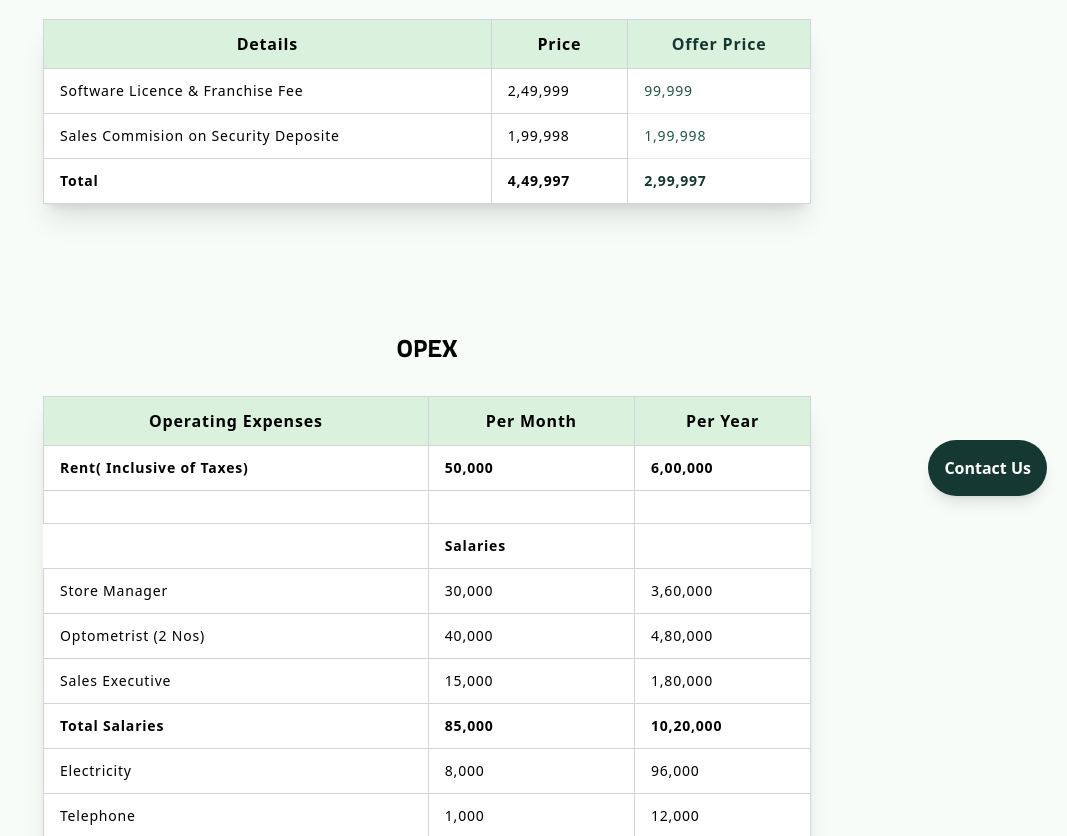
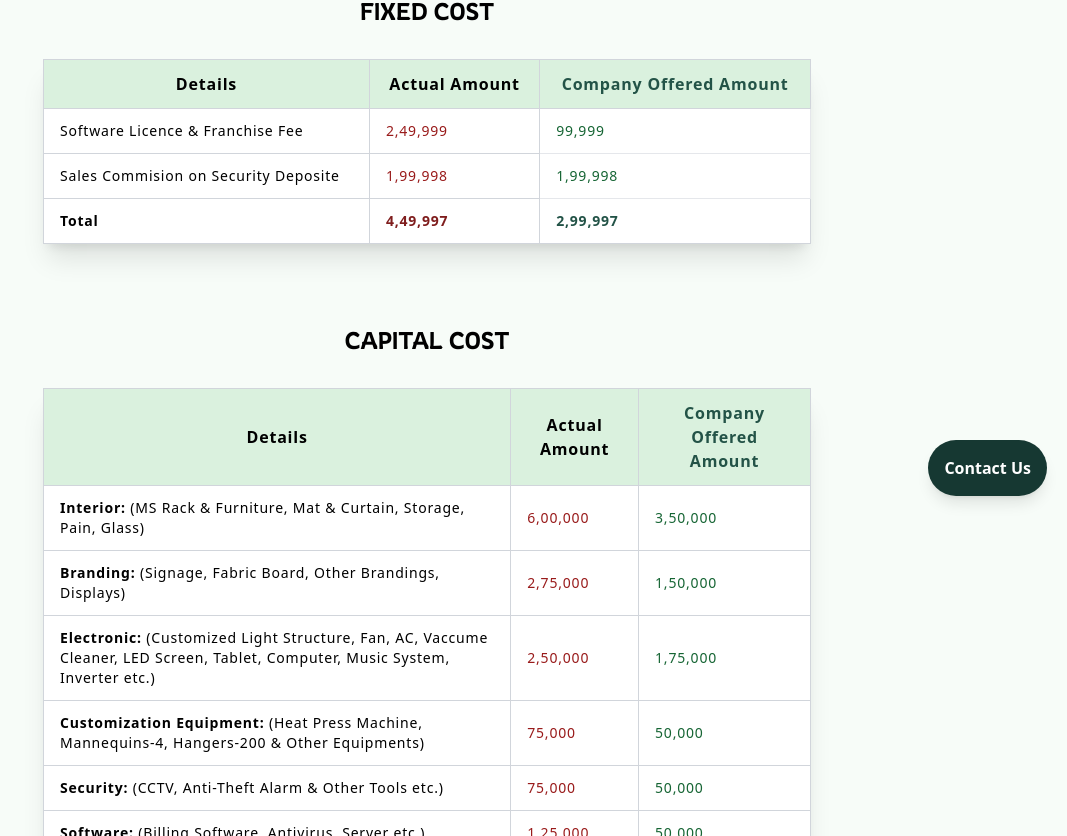
Before and after one commit to sandeshshinde30/voguevisionventures, a React (Vite) app: page / in a window 1280 px wide. Shown: the part 284-1120 px from the top of the page, without its empty margins (213-1280 px from the left). Built offline with nearby package versions, Linux system fonts and the light colour scheme.

Commit message:
Capital Cost

```diff
--- a/src/components/capex.jsx
+++ b/src/components/capex.jsx
@@ -4,44 +4,105 @@ import "../css/header.css";
 export default function Capex() {
   // Table data as an array of objects
   const capexData = [
-    { details: "Software Licence & Franchise Fee", total: "2,36,000" },
-    { details: "Interiors (Furniture, tiles, A/C, Displays, Storage, Music System)", total: "10,00,000" },
-    { details: "Branding (Signage, VM, other branding)", total: "2,70,000" },
-    { details: "LCD Screen, Tablet, Laptop", total: "2,50,000" },
-    { details: "Staff Training Expense", total: "2,00,000" },
-    { details: "Opthal Equipment (Eye testing machine, other tools etc)", total: "5,00,000" },
+    {
+      details: (
+        <span>
+          <strong>Interior:</strong> (MS Rack & Furniture, Mat & Curtain, Storage, Pain, Glass)
+        </span>
+      ),
+      MRP: "6,00,000",
+      offerPrice: "3,50,000",
+    },
+    {
+      details: (
+        <span>
+          <strong>Branding:</strong> (Signage, Fabric Board, Other Brandings, Displays)
+        </span>
+      ),
+      MRP: "2,75,000",
+      offerPrice: "1,50,000",
+    },
+    {
+      details: (
+        <span>
+          <strong>Electronic:</strong> (Customized Light Structure, Fan, AC, Vaccume Cleaner, LED Screen, Tablet, Computer, Music System, Inverter etc.)
+        </span>
+      ),
+      MRP: "2,50,000",
+      offerPrice: "1,75,000",
+    },
+    {
+      details: (
+        <span>
+          <strong>Customization Equipment:</strong> (Heat Press Machine, Mannequins-4, Hangers-200 & Other Equipments)
+        </span>
+      ),
+      MRP: "75,000",
+      offerPrice: "50,000",
+    },
+    {
+      details: (
+        <span>
+          <strong>Security:</strong> (CCTV, Anti-Theft Alarm & Other Tools etc.)
+        </span>
+      ),
+      MRP: "75,000",
+      offerPrice: "50,000",
+    },
+    {
+      details: (
+        <span>
+          <strong>Software:</strong> (Billing Software, Antivirus, Server etc.)
+        </span>
+      ),
+      MRP: "1,25,000",
+      offerPrice: "50,000",
+    },
   ];
 
-  // Calculate total Capex
-  const totalCapex = capexData.reduce(
-    (acc, item) => acc + parseInt(item.total.replace(/,/g, "")),
-    0
-  ).toLocaleString("en-IN");
+  const totalMRP = capexData
+    .reduce((acc, item) => acc + parseInt(item.MRP.replace(/,/g, "")), 0)
+    .toLocaleString("en-IN");
+
+  const totalOfferPrice = capexData
+    .reduce((acc, item) => acc + parseInt(item.offerPrice.replace(/,/g, "")), 0)
+    .toLocaleString("en-IN");
 
   return (
     <>
       <div>
         <div>
-          <h1 className="rowdies2 lg:text-2xl text-xl text-center">CAPEX</h1>
+          <h1 className="rowdies2 lg:text-2xl text-xl text-center">CAPITAL COST</h1>
         </div>
         <div className="flex w-full h-full items-center justify-center">
           <table className="mt-8 lg:w-3/5 w-[85%] bg-white shadow-xl tracking-wider">
             <thead className="bg-lighter-green text-md">
               <tr>
                 <th className="border border-gray-300 px-4 py-3">Details</th>
-                <th className="border border-gray-300 px-4 py-3">Total</th>
+                <th className="border border-gray-300 px-4 py-3">Actual Amount</th>
+                <th className="border border-gray-300 px-4 text-dark-green py-3">
+                  Company Offered Amount
+                </th>
               </tr>
             </thead>
             <tbody className="text-sm">
               {capexData.map((item, index) => (
                 <tr key={index}>
                   <td className="p-2 border border-gray-300 px-4 py-3">{item.details}</td>
-                  <td className="p-2 border border-gray-300 px-4 py-3">{item.total}</td>
+                  <td className="p-2 border text-red-800 border-gray-300 px-4 py-3">{item.MRP}</td>
+                  <td className="p-2 border text-green-800 font-medium border-gray-300 px-4 py-3">
+                    {item.offerPrice}
+                  </td>
                 </tr>
               ))}
               <tr>
-                <td className="p-2 font-bold border border-gray-300 px-4 py-3">Total Capex</td>
-                <td className="p-2 font-bold border border-gray-300 px-4 py-3">{totalCapex}</td>
+                <td className="p-2 font-bold border border-gray-300 px-4 py-3">Total</td>
+                <td className="p-2 font-bold border border-gray-300 px-4 text-red-900 py-3">
+                  {totalMRP}
+                </td>
+                <td className="p-2 border border-gray-300 text-dark-green font-bold px-4 py-3">
+                  {totalOfferPrice}
+                </td>
               </tr>
             </tbody>
           </table>
--- a/src/components/fixCost.jsx
+++ b/src/components/fixCost.jsx
@@ -28,8 +28,8 @@ export default function FixCost(){
             <thead className="bg-lighter-green text-md">
               <tr>
                 <th className="border border-gray-300 px-4 py-3">Details</th>
-                <th className="border border-gray-300 px-4 py-3">Price</th>
-                <th className="border border-gray-300 px-4 text-darker-green py-3">Offer Price</th>
+                <th className="border border-gray-300 px-4 py-3">Actual Amount</th>
+                <th className="border border-gray-300 px-4 text-dark-green py-3">Company Offered Amount</th>
 
               </tr>
             </thead>
@@ -37,15 +37,15 @@ export default function FixCost(){
               {fixedCostData.map((item, index) => (
                 <tr key={index}>
                   <td className="p-2 border border-gray-300 px-4 py-3">{item.details}</td>
-                  <td className="p-2 border border-gray-300 px-4 py-3">{item.MRP}</td>
-                  <td className="p-2 border text-dark-green font-medium px-4 py-3">{item.offerPrice}</td>
+                  <td className="p-2 border text-red-800 border-gray-300 px-4 py-3">{item.MRP}</td>
+                  <td className="p-2 border text-green-800 font-medium px-4 py-3">{item.offerPrice}</td>
 
                 </tr>
               ))}
               <tr>
                 <td className="p-2 font-bold border border-gray-300 px-4 py-3">Total</td>
-                <td className="p-2 font-bold border border-gray-300 px-4 py-3">{totalMRP}</td>
-                <td className="p-2 border border-gray-300 text-darker-green font-bold px-4 py-3">{totalOfferPrice}</td>
+                <td className="p-2 font-bold border border-gray-300 px-4 text-red-900 py-3">{totalMRP}</td>
+                <td className="p-2 border border-gray-300 text-dark-green font-bold px-4 py-3">{totalOfferPrice}</td>
 
               </tr>
             </tbody>
--- a/src/components/mainPage.jsx
+++ b/src/components/mainPage.jsx
@@ -22,11 +22,13 @@ export default function MainPage(){
         <div className="bg-background-green h-auto">
            <Header/>
            <div>
-            <h1 className="rowdies2 lg:text-[25px] text-[18px] tracking-normal text-center mt-10 text-dark-green" >VOGUE VISION VENTURES FRANCHISE PLAN</h1>
+            <h1 className="rowdies2 lg:text-[25px] text-[18px] tracking-normal text-center mt-20 text-dark-green" >VOGUE VISION VENTURES FRANCHISE PLAN</h1>
            </div>
            <div className="mt-20">
-           {/* <Capex/> */}
            <FixCost/>
+           </div>
+           <div className="mt-20">
+           <Capex/>
            </div>
            <div className="mt-32">
            <Opex/>
```
